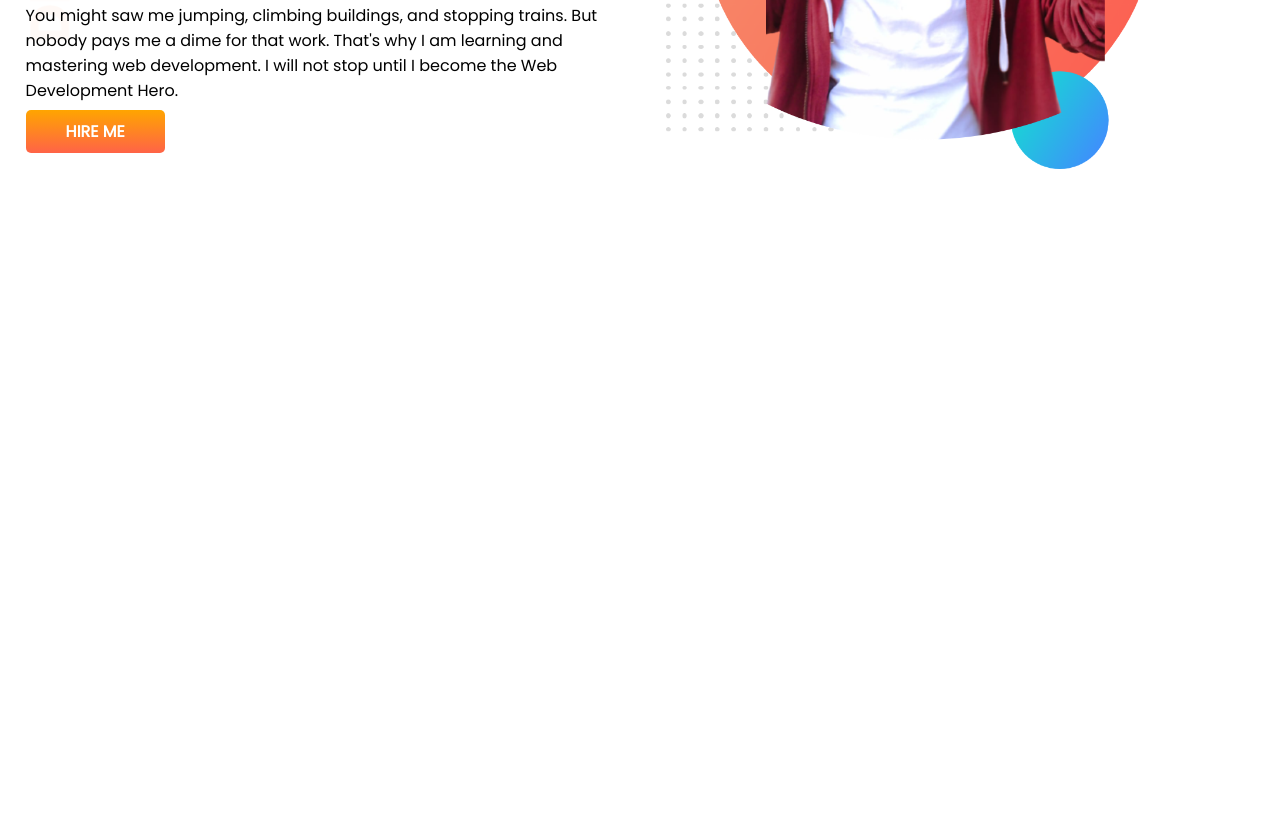
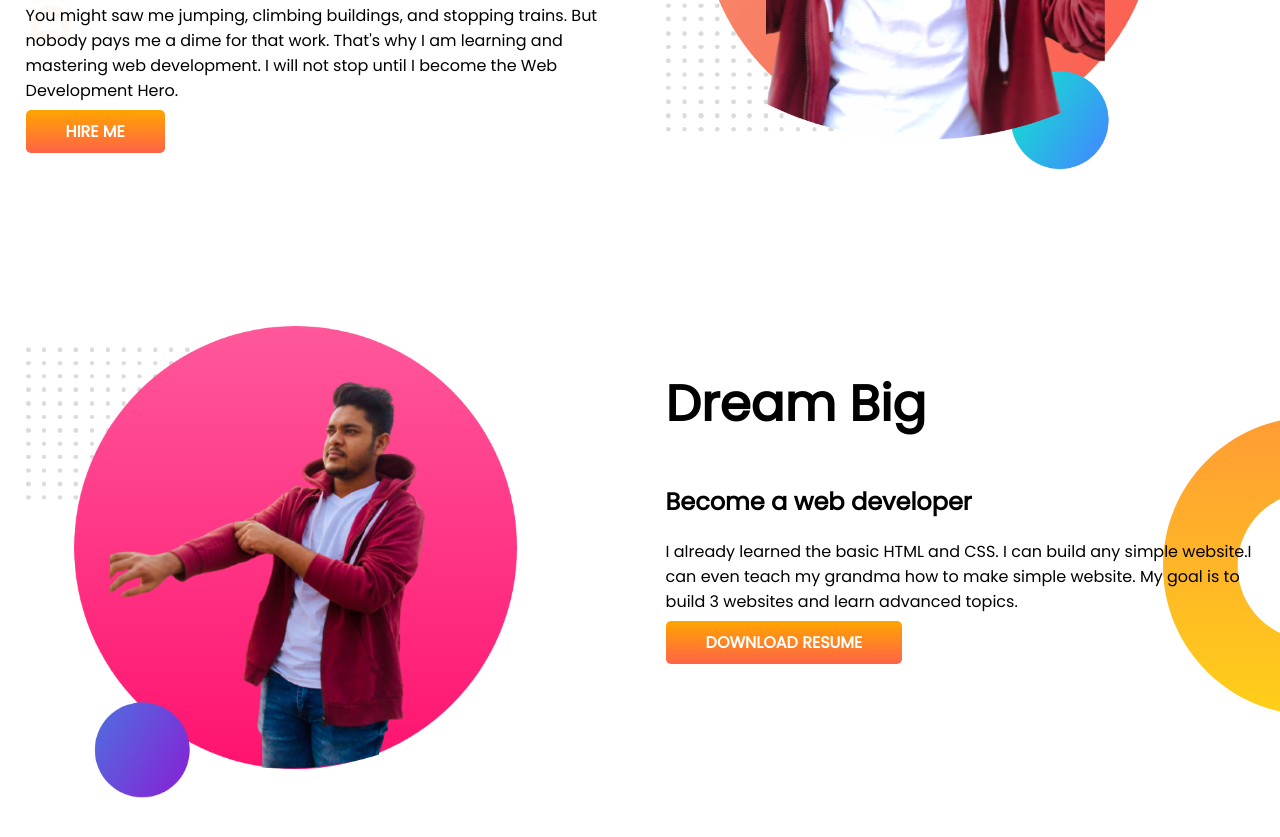
Before and after one commit to asifnoor7471/developer-portfolio, a plain HTML site: page index.html in a window 1280 px wide. Shown: the part 319-1156 px from the top of the page. Before the commit the page ends 800 px from the top, so only its background shows below. Drawn offline with Linux system fonts and the light colour scheme.

Commit message:
dream big added

```diff
--- a/index.html
+++ b/index.html
@@ -24,10 +24,26 @@
                 Development
                 Hero.
             </p>
-            <a class="hireme-button" href="https://web.programming-hero.com/">HIRE ME</a>
+            <a class="link-button" href="https://web.programming-hero.com/">HIRE ME</a>
         </div>
         <div class="half-width">
-            <img src="images/asif-bg.png" alt="">
+            <img src="images/asif.png" alt="">
+        </div>
+    </section>
+    <section class="dream-big">
+        <div class="half-width">
+            <img src="images/asif2.png" alt="">
+        </div>
+        <div class="half-width">
+            <h1>Dream Big</h1>
+            <h2>Become a web developer</h2>
+            <p>
+                I already learned the basic HTML and CSS. I can build any simple website.I
+                can even teach my grandma how to make simple website. My goal is to build 3
+                websites and learn advanced topics.
+            </p>
+            <a class="link-button" href="https://web.programming-hero.com/">DOWNLOAD RESUME</a>
+
         </div>
     </section>
 </body>
--- a/style.css
+++ b/style.css
@@ -19,7 +19,7 @@ section{
 .half-width img{
     width:80%;
 }
-.hireme-button{
+.link-button{
     text-decoration: none;
     background-image: linear-gradient(orange,tomato);
     padding:10px 40px;
@@ -31,3 +31,12 @@ section{
     background-image: url(images/top-banner.png);
     background-repeat: no-repeat;
 }
+.dream-big{
+    background-image: url(images/dream-bg.png);
+    background-repeat: no-repeat;
+    background-position: right;
+}
+section{
+    display:flex;
+    margin-bottom:150px;
+}
```
Also changed, not shown: images/asif.png (renamed from images/asif-bg.png), images/asif2.png (added), showOff/Asif-removebg-preview.png (deleted), showOff/Asif2.jpg (added).
